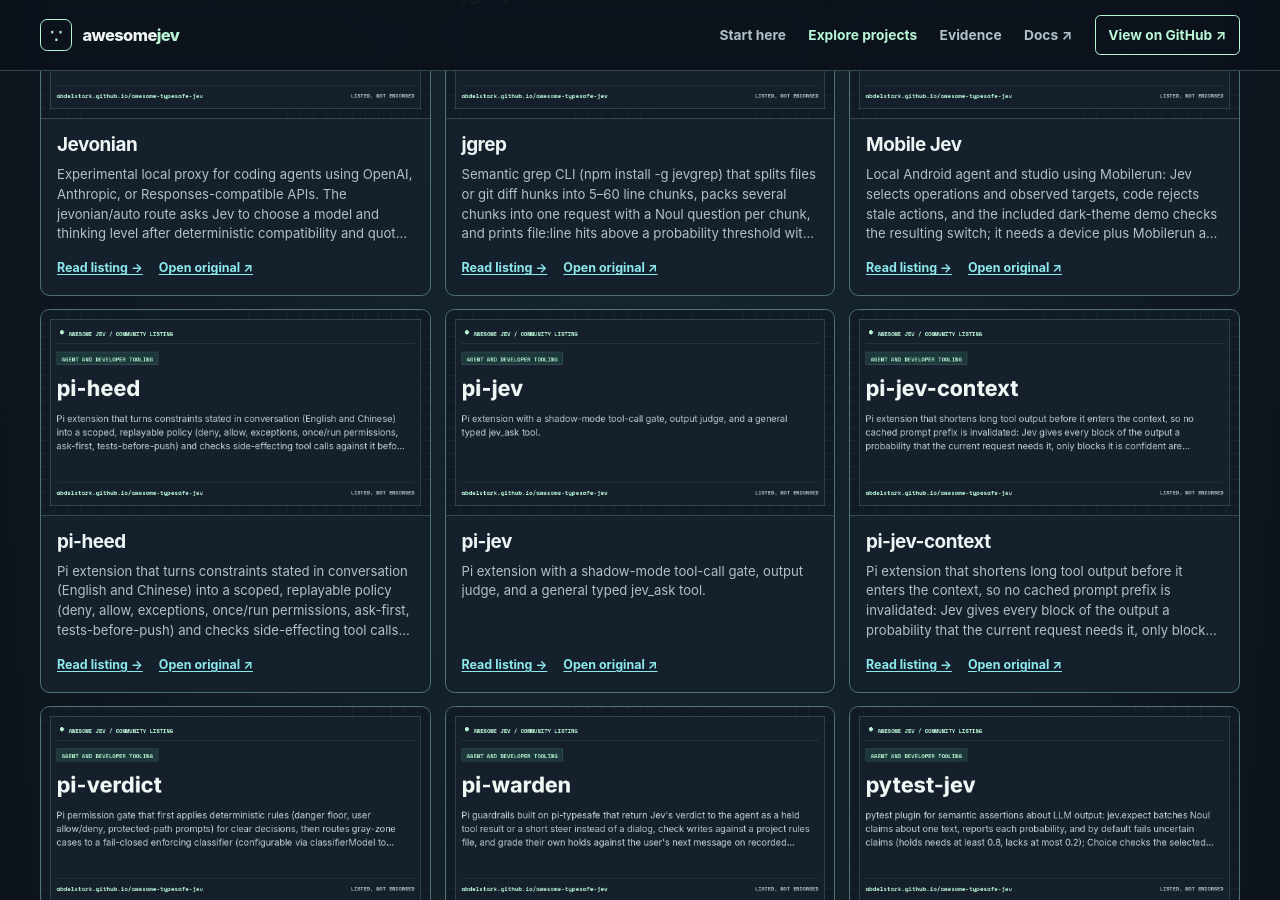
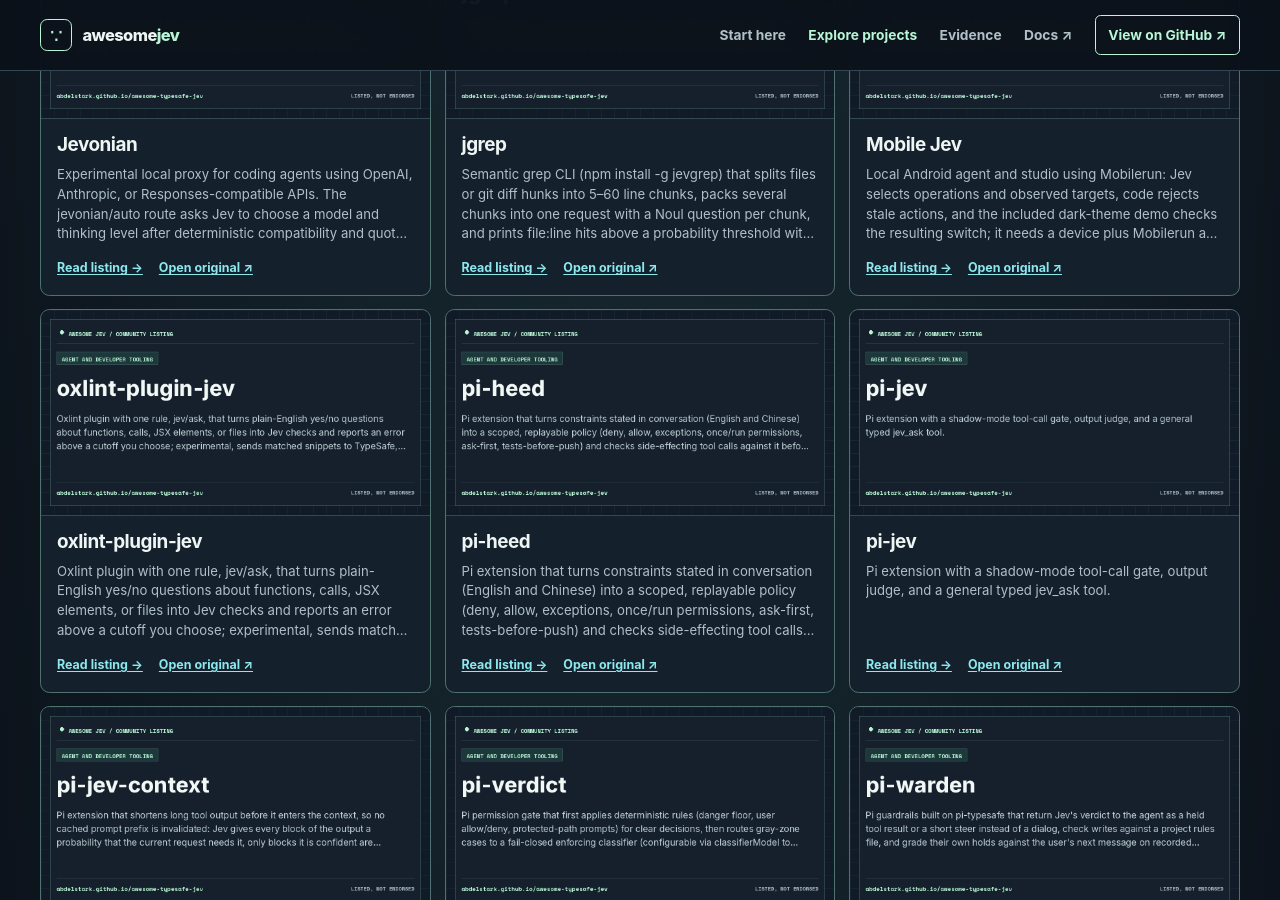
Before and after one commit to AbdelStark/awesome-typesafe, a Jekyll site: the page built from categories/agent-and-developer-tooling.html, in a window 1280 px wide and 900 px high, scrolled down 4918 px. Built offline with Jekyll 4.4.1, drawn with Linux system fonts in a browser that asks for light colours; some of the changed text lies outside the part shown.

Commit message:
Add oxlint-plugin-jev

```diff
--- a/categories/agent-and-developer-tooling.html
+++ b/categories/agent-and-developer-tooling.html
@@ -172,6 +172,11 @@
     description: "Local Android agent and studio using Mobilerun: Jev selects operations and observed targets, code rejects stale actions, and the included dark-theme demo checks the resulting switch; it needs a device plus Mobilerun and TypeSafe keys, while CI tests do not control a live phone."
     permalink: "/projects/gh-droidrun-mobile-jev/"
     image: "/assets/cards/gh-droidrun-mobile-jev.png"
+  - name: "oxlint-plugin-jev"
+    url: "https://github.com/wobsoriano/oxlint-plugin-jev"
+    description: "Oxlint plugin with one rule, jev/ask, that turns plain-English yes/no questions about functions, calls, JSX elements, or files into Jev checks and reports an error above a cutoff you choose; experimental, sends matched snippets to TypeSafe, and warns rather than fails when Jev is unreachable unless ci is set to \"fail\"."
+    permalink: "/projects/gh-wobsoriano-oxlint-plugin-jev/"
+    image: "/assets/cards/gh-wobsoriano-oxlint-plugin-jev.png"
   - name: "pi-heed"
     url: "https://github.com/Nyarlathoteppppp/pi-heed"
     description: "Pi extension that turns constraints stated in conversation (English and Chinese) into a scoped, replayable policy (deny, allow, exceptions, once/run permissions, ask-first, tests-before-push) and checks side-effecting tool calls against it before they run; rules handle side effects and paths while Jev only classifies how each message changes the policy, re-checks exceptions and skips tools a free-text rule cannot concern; ships a replayable benchmark and an experiment log on Jev calibration and question design; experimental, shadow mode by default, fails open, and the benchmark is scripted rather than drawn from real sessions."
--- a/projects/gh-droidrun-mobile-jev.html
+++ b/projects/gh-droidrun-mobile-jev.html
@@ -13,8 +13,8 @@
 related:
   - name: "jgrep"
     permalink: "/projects/gh-kyu1204-jgrep/"
+  - name: "oxlint-plugin-jev"
+    permalink: "/projects/gh-wobsoriano-oxlint-plugin-jev/"
   - name: "pi-heed"
     permalink: "/projects/gh-nyarlathoteppppp-pi-heed/"
-  - name: "pi-jev"
-    permalink: "/projects/gh-y0usaf-pi-jev/"
 ---
--- a/projects/gh-kyu1204-jgrep.html
+++ b/projects/gh-kyu1204-jgrep.html
@@ -15,6 +15,6 @@
     permalink: "/projects/gh-xinyao27-jevonian/"
   - name: "Mobile Jev"
     permalink: "/projects/gh-droidrun-mobile-jev/"
-  - name: "pi-heed"
-    permalink: "/projects/gh-nyarlathoteppppp-pi-heed/"
+  - name: "oxlint-plugin-jev"
+    permalink: "/projects/gh-wobsoriano-oxlint-plugin-jev/"
 ---
--- a/projects/gh-nyarlathoteppppp-pi-heed.html
+++ b/projects/gh-nyarlathoteppppp-pi-heed.html
@@ -11,8 +11,8 @@
 category_id: "agent-and-developer-tooling"
 social_image: "/assets/cards/gh-nyarlathoteppppp-pi-heed.png"
 related:
-  - name: "Mobile Jev"
-    permalink: "/projects/gh-droidrun-mobile-jev/"
+  - name: "oxlint-plugin-jev"
+    permalink: "/projects/gh-wobsoriano-oxlint-plugin-jev/"
   - name: "pi-jev"
     permalink: "/projects/gh-y0usaf-pi-jev/"
   - name: "pi-jev-context"
```
Also changed, not shown: projects/gh-wobsoriano-oxlint-plugin-jev.html (added, +20 -0 lines), README.md, assets/cards/gh-wobsoriano-oxlint-plugin-jev.png (added), assets/category-cards/agent-and-developer-tooling.png, resources.json.
